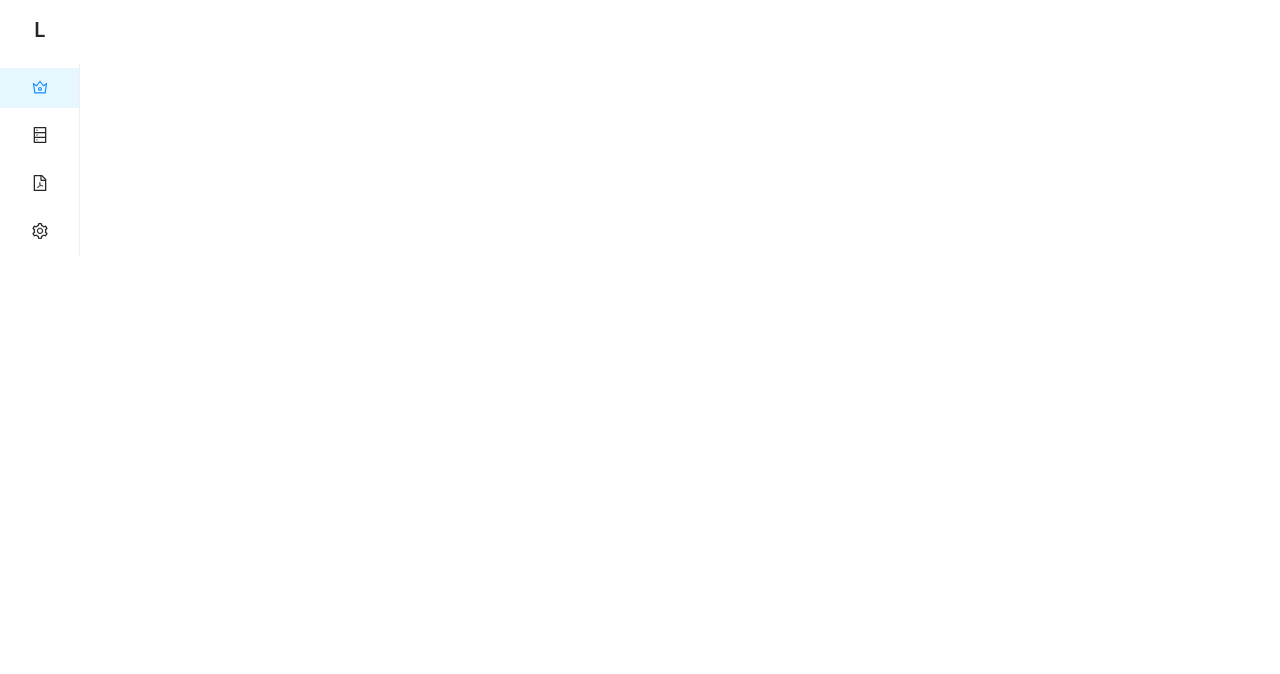
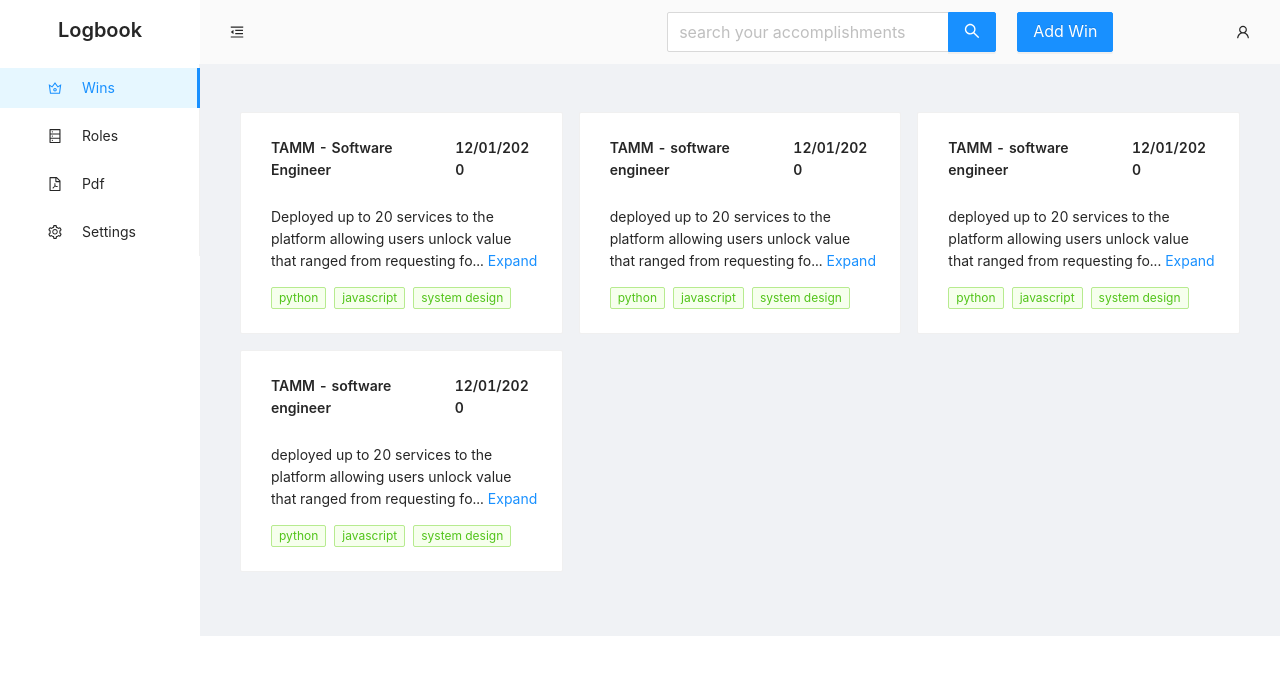
Before and after one commit to dogoyaro/autoresume, a React (Create React App) app in the folder autoresume/: page /wins in a window 1280 px wide. Shown: the top 674 px of the page. Built offline with nearby package versions, Linux system fonts and the light colour scheme.

Commit message:
add win skeleton

```diff
--- a/autoresume/package.json
+++ b/autoresume/package.json
@@ -10,10 +10,12 @@
     "@types/node": "^12.0.0",
     "@types/react": "^16.9.0",
     "@types/react-dom": "^16.9.0",
+    "@types/react-router-dom": "^5.1.5",
     "antd": "^4.2.0",
     "babel-plugin-import": "^1.13.0",
     "react": "^16.13.1",
     "react-dom": "^16.13.1",
+    "react-router-dom": "^5.1.2",
     "react-scripts": "3.4.1",
     "typescript": "~3.7.2"
   },
--- a/autoresume/src/App.tsx
+++ b/autoresume/src/App.tsx
@@ -1,11 +1,18 @@
 import React from 'react';
+import { BrowserRouter as Router } from 'react-router-dom';
 import './App.css';
-import Drawer from './components/Drawer';
+// import Drawer from './components/Drawer';
+// import WinCard from './components/WinCard';
+// import GenericHeader from './components/GenericHeader';
+// import Wins from './components/Wins';
+import Dashboard from './views/Dashboard';
 
 function App() {
   return (
     <div className="App">
-      <Drawer collapsed={true} />
+      <Router>
+        <Dashboard />
+      </Router>
     </div>
   );
 }
--- a/autoresume/src/components/Drawer/Drawer.css
+++ /dev/null
@@ -1,25 +0,0 @@
-#components-layout-demo-custom-trigger .trigger {
-  font-size: 18px;
-  line-height: 64px;
-  padding: 0 24px;
-  cursor: pointer;
-  transition: color 0.3s;
-}
-
-#components-layout-demo-custom-trigger .trigger:hover {
-  color: #1890ff;
-}
-
-#components-layout-demo-custom-trigger .logo {
-  height: 32px;
-  background: rgba(255, 255, 255, 0.2);
-  margin: 16px;
-}
-
-.site-layout .site-layout-background {
-  background: #fff;
-}
-
-.ant-menu-item {
-  text-align: 'left';
-}
--- a/autoresume/src/components/Drawer/index.tsx
+++ b/autoresume/src/components/Drawer/index.tsx
@@ -1,4 +1,5 @@
 import React from 'react';
+import { Link } from 'react-router-dom';
 
 import { Layout, Menu, Typography } from 'antd';
 import {
@@ -7,6 +8,11 @@ import {
   DatabaseOutlined,
   SettingOutlined,
 } from '@ant-design/icons';
+
+import constants from '../../constants';
+
+const { WINS_PATH, ROLES_PATH, GET_PDF_PATH, SETTINGS_PATH } = constants;
+
 
 const { Sider } = Layout;
 const { Title } = Typography;
@@ -24,7 +30,7 @@ const Drawer = (props: DrawerProps) => {
         className="logo"
         style={{ height: 32, margin: 16, textAlign: 'center' }}
       >
-        <Title level={4}>{collapsed ? "L" : "Logbook"}</Title>
+        <Title level={4}>{collapsed ? 'L' : 'Logbook'}</Title>
       </div>
       <Menu
         mode="inline"
@@ -32,17 +38,25 @@ const Drawer = (props: DrawerProps) => {
         inlineIndent={48}
         style={{ textAlign: 'left' }}
       >
-        <Menu.Item key="1" icon={<CrownOutlined />}>
-          Wins
+        <Menu.Item key="1">
+          <CrownOutlined />
+          <span>Wins</span>
+          <Link to={WINS_PATH} />
         </Menu.Item>
-        <Menu.Item key="2" icon={<DatabaseOutlined />}>
-          Roles
+        <Menu.Item key="2">
+          <DatabaseOutlined />
+          <span>Roles</span>
+          <Link to={ROLES_PATH} />
         </Menu.Item>
-        <Menu.Item key="3" icon={<FilePdfOutlined />}>
-          Pdf
+        <Menu.Item key="3">
+          <FilePdfOutlined />
+          <span>Pdf</span>
+          <Link to={GET_PDF_PATH} />
         </Menu.Item>
-        <Menu.Item key="4" icon={<SettingOutlined />}>
-          Settings
+        <Menu.Item key="4">
+          <SettingOutlined />
+          <span>Settings</span>
+          <Link to={SETTINGS_PATH} />
         </Menu.Item>
       </Menu>
     </Sider>
--- /dev/null
+++ b/autoresume/src/components/GenericHeader/index.tsx
@@ -0,0 +1,83 @@
+import React from 'react';
+import { Layout, Popover, Menu } from 'antd';
+import {
+  MenuUnfoldOutlined,
+  MenuFoldOutlined,
+  UserOutlined,
+  LogoutOutlined,
+} from '@ant-design/icons';
+
+const { Header } = Layout;
+
+type GenericHeaderProps = {
+  setSiderCollapse: Function;
+  collapsed: boolean;
+  children?: React.ReactNode;
+};
+
+const GenericHeader = (props: GenericHeaderProps) => {
+  const { setSiderCollapse, collapsed } = props;
+
+  return (
+    <Header
+      style={{
+        padding: 0,
+        background: '#fafafa',
+        display: 'flex',
+        alignItems: 'center',
+      }}
+      hasSider
+    >
+      <div
+        style={{
+          display: 'flex',
+          flex: 1,
+          justifyContent: 'space-between',
+          alignItems: 'center',
+          paddingLeft: 30,
+          paddingRight: 30,
+        }}
+      >
+        <div style={{ display: 'flex', flex: 3 }}>
+          {collapsed ? (
+            <MenuUnfoldOutlined onClick={() => setSiderCollapse(!collapsed)} />
+          ) : (
+            <MenuFoldOutlined onClick={() => setSiderCollapse(!collapsed)} />
+          )}
+        </div>
+        <div
+          style={{
+            display: 'flex',
+            flexDirection: 'row',
+            justifyContent: 'space-between',
+            alignItems: 'center',
+            flex: 4,
+          }}
+        >
+          {props.children}
+          <div style={{ display: 'flex', flex: 1, justifyContent: 'flex-end' }}>
+            <UserActions />
+          </div>
+        </div>
+      </div>
+    </Header>
+  );
+};
+
+const UserActions = () => {
+  const content = (
+    <Menu mode="inline">
+      <Menu.Item key="1" icon={<LogoutOutlined />}>
+        Logout
+      </Menu.Item>
+    </Menu>
+  );
+
+  return (
+    <Popover placement="bottomLeft" content={content}>
+      <UserOutlined />
+    </Popover>
+  );
+};
+
+export default GenericHeader;
--- /dev/null
+++ b/autoresume/src/components/WinCard/index.tsx
@@ -0,0 +1,56 @@
+import React from 'react';
+import { Card, Typography, Tag } from 'antd';
+
+const { Paragraph, Text } = Typography;
+
+const WinCard = (props: { win: Win }) => {
+  const { win } = props;
+  const { title, date, skills, description } = win;
+  return (
+    <Card
+      hoverable
+      bodyStyle={{ textAlign: 'left', paddingLeft: 30 }}
+    >
+      <CustomHeader title={title} date={date} />
+      <Description description={description} />
+      <Skills skills={skills} />
+    </Card>
+  );
+};
+
+const Description = ({ description }: { description: string }) => {
+  return <Paragraph ellipsis={{ rows: 3, expandable: true }}>{description}</Paragraph>;
+};
+
+const CustomHeader = ({ title, date }: { title: string; date: string }) => (
+  <div style={{ display: 'flex', justifyContent: 'space-between', marginBottom: 25 }}>
+    <Text strong>{title}</Text>
+    <Text strong>{date}</Text>
+  </div>
+);
+
+const Skills = ({ skills }: { skills: { name: string }[] }) => {
+  return (
+    <div>
+      {skills.map(({ name, ...rest }) => (
+        <Tag color="success" {...rest}>
+          {name}
+        </Tag>
+      ))}
+    </div>
+  );
+};
+
+export default WinCard;
+
+// TODO: Move types to declaration files. What even are declaration files?
+type Win = {
+  description: string,
+  skills: Skill[],
+  date: string,
+  title: string,
+}
+
+type Skill = {
+  name: string;
+}
--- /dev/null
+++ b/autoresume/src/components/Wins/index.tsx
@@ -0,0 +1,201 @@
+import React, { useState } from 'react';
+import { Layout, List, Input, Button } from 'antd';
+import GenericHeader from '../GenericHeader';
+import WinCard from '../WinCard';
+
+const { Content } = Layout;
+const { Search } = Input;
+
+const dummyWins = [
+  {
+    date: '12/01/2020',
+    title: 'TAMM - Software Engineer',
+    description:
+      'Deployed up to 20 services to the platform allowing users unlock value that ranged from requesting for city permits, to requesting support for a range of interesting problems',
+
+    skills: [
+      {
+        name: 'python',
+        key: 1,
+      },
+      {
+        name: 'javascript',
+        key: 2,
+      },
+      {
+        name: 'system design',
+        key: 3,
+      },
+    ],
+  },
+  {
+    date: '12/01/2020',
+    title: 'TAMM - software engineer',
+    description:
+      'deployed up to 20 services to the platform allowing users unlock value that ranged from requesting for city permits, to requesting support for a range of interesting problems',
+
+    skills: [
+      {
+        name: 'python',
+        key: 1,
+      },
+      {
+        name: 'javascript',
+        key: 2,
+      },
+      {
+        name: 'system design',
+        key: 3,
+      },
+    ],
+  },
+  {
+    date: '12/01/2020',
+    title: 'TAMM - software engineer',
+    description:
+      'deployed up to 20 services to the platform allowing users unlock value that ranged from requesting for city permits, to requesting support for a range of interesting problems',
+
+    skills: [
+      {
+        name: 'python',
+        key: 1,
+      },
+      {
+        name: 'javascript',
+        key: 2,
+      },
+      {
+        name: 'system design',
+        key: 3,
+      },
+    ],
+  },
+  {
+    date: '12/01/2020',
+    title: 'TAMM - software engineer',
+    description:
+      'deployed up to 20 services to the platform allowing users unlock value that ranged from requesting for city permits, to requesting support for a range of interesting problems',
+
+    skills: [
+      {
+        name: 'python',
+        key: 1,
+      },
+      {
+        name: 'javascript',
+        key: 2,
+      },
+      {
+        name: 'system design',
+        key: 3,
+      },
+    ],
+  },
+
+];
+
+const Wins = (props: WinsProps) => {
+  const { collapsed, setSiderCollapse } = props;
+  return (
+    <Layout>
+      <WinsHeader
+        collapsed={collapsed}
+        setSiderCollapse={setSiderCollapse}
+        searchParam={() => {}}
+      />
+      <Content style={{ margin: '24px 16px', padding: 24, minHeight: 280 }}>
+        <WinsGrid wins={dummyWins} />
+      </Content>
+    </Layout>
+  );
+};
+
+const WinsHeader = (props: WinHeaderProps) => {
+  const { collapsed, setSiderCollapse, searchParam } = props;
+  return (
+    <GenericHeader collapsed={collapsed} setSiderCollapse={setSiderCollapse}>
+      <div
+        style={{
+          display: 'flex',
+          flexDirection: 'row',
+          justifyContent: 'space-between',
+          alignItems: 'center',
+          flex: 4,
+        }}
+      >
+        <SearchInput
+          searchParam={searchParam}
+        />
+        <div style={{ padding: '0 20px' }}>
+          <AddWin />
+        </div>
+      </div>
+    </GenericHeader>
+  );
+}
+
+const SearchInput = (props: SearchInputProps) => {
+  const { searchParam } = props;
+  return (
+    <Search
+      placeholder="search your accomplishments"
+      onSearch={(value: string) => searchParam(value)}
+      size="large"
+      // onChange={(value: string) => setSearchParam(value)}
+      // value={searchParam}
+      enterButton
+    />
+  );
+}
+
+const AddWin = () => {
+  return <Button type="primary" size="large">Add Win</Button>
+}
+
+const WinsGrid = (props: { wins: Win[] }) => {
+  const { wins } = props;
+  return (
+    <List
+      grid={{
+        gutter: 16,
+        xs: 1,
+        sm: 1,
+        md: 2,
+        lg: 3,
+        xl: 3,
+        xxl: 3,
+      }}
+      dataSource={wins}
+      renderItem={(win: Win) => (
+        <List.Item>
+          <WinCard win={win} />
+        </List.Item>
+      )}
+    />
+  );
+};
+
+
+export default Wins;
+
+// TODO: Move types to declaration files. What even are declaration files?
+type Win = {
+  description: string,
+  skills: Skill[],
+  date: string,
+  title: string,
+}
+
+type Skill = {
+  name: string;
+}
+
+type WinsProps = {
+  collapsed: boolean;
+  setSiderCollapse: Function;
+};
+
+type SearchInputProps = { searchParam: Function };
+
+// TODO: Do not use Function why?
+type WinHeaderProps = WinsProps & SearchInputProps;
--- /dev/null
+++ b/autoresume/src/constants.ts
@@ -0,0 +1,6 @@
+export default {
+  WINS_PATH: '/wins',
+  ROLES_PATH: '/roles',
+  GET_PDF_PATH: '/get-pdf',
+  SETTINGS_PATH: '/settings',
+}
--- /dev/null
+++ b/autoresume/src/views/Dashboard/index.tsx
@@ -0,0 +1,21 @@
+import React, { useState } from 'react';
+import { Layout } from 'antd';
+import { Switch, Route } from 'react-router-dom';
+import Wins from '../../components/Wins';
+import Drawer from '../../components/Drawer';
+
+const Dashboard = () => {
+  const [collapsed, setCollapse] = useState(false);
+  return (
+    <Layout>
+      <Drawer collapsed={collapsed} />
+      <Switch>
+        <Route path="/wins">
+          <Wins collapsed={collapsed} setSiderCollapse={setCollapse} />
+        </Route>
+      </Switch>
+    </Layout>
+  );
+};
+
+export default Dashboard;
```
Also changed, not shown: 1 other file (tests, documents, lock files or other folders).
